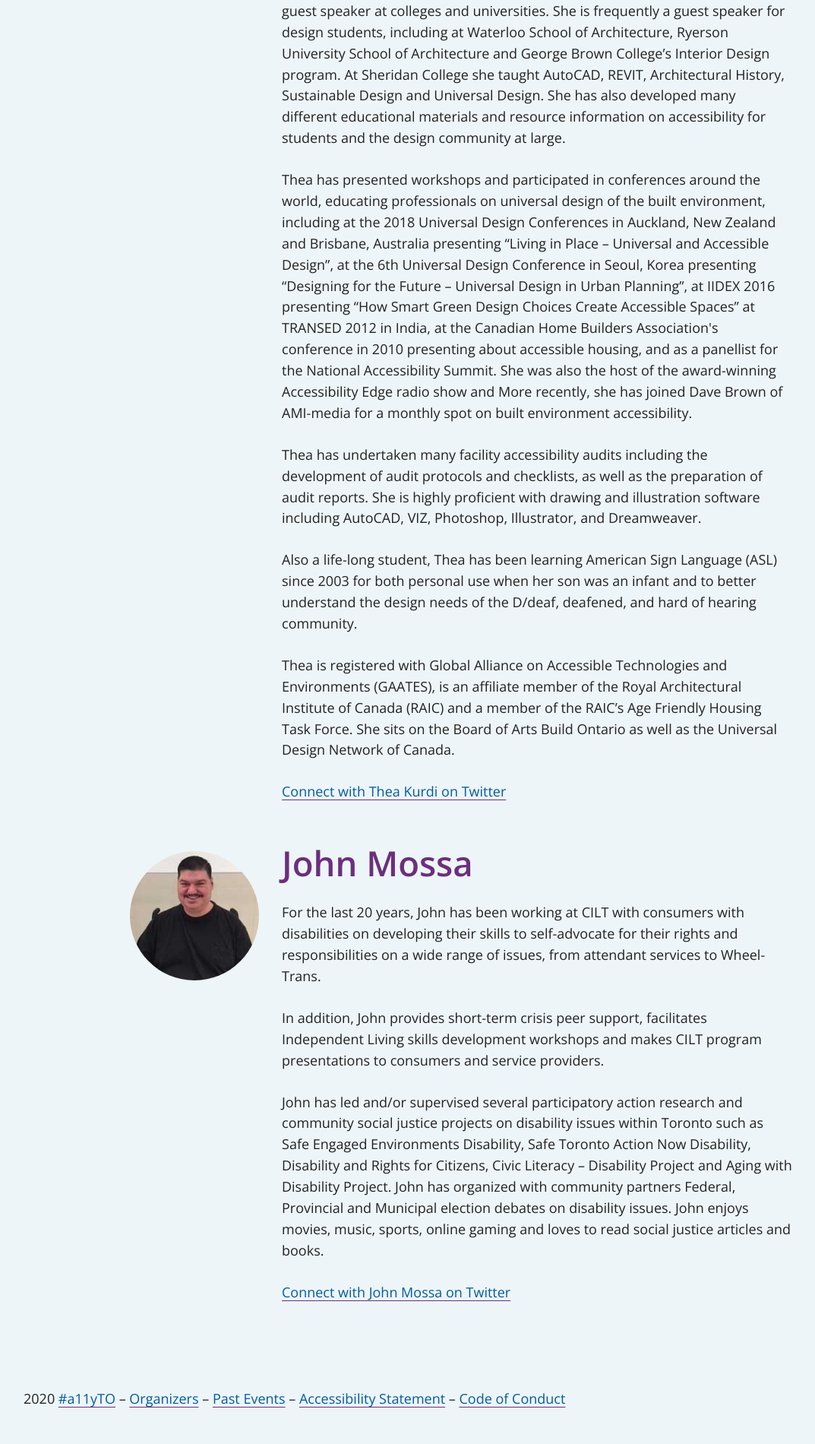
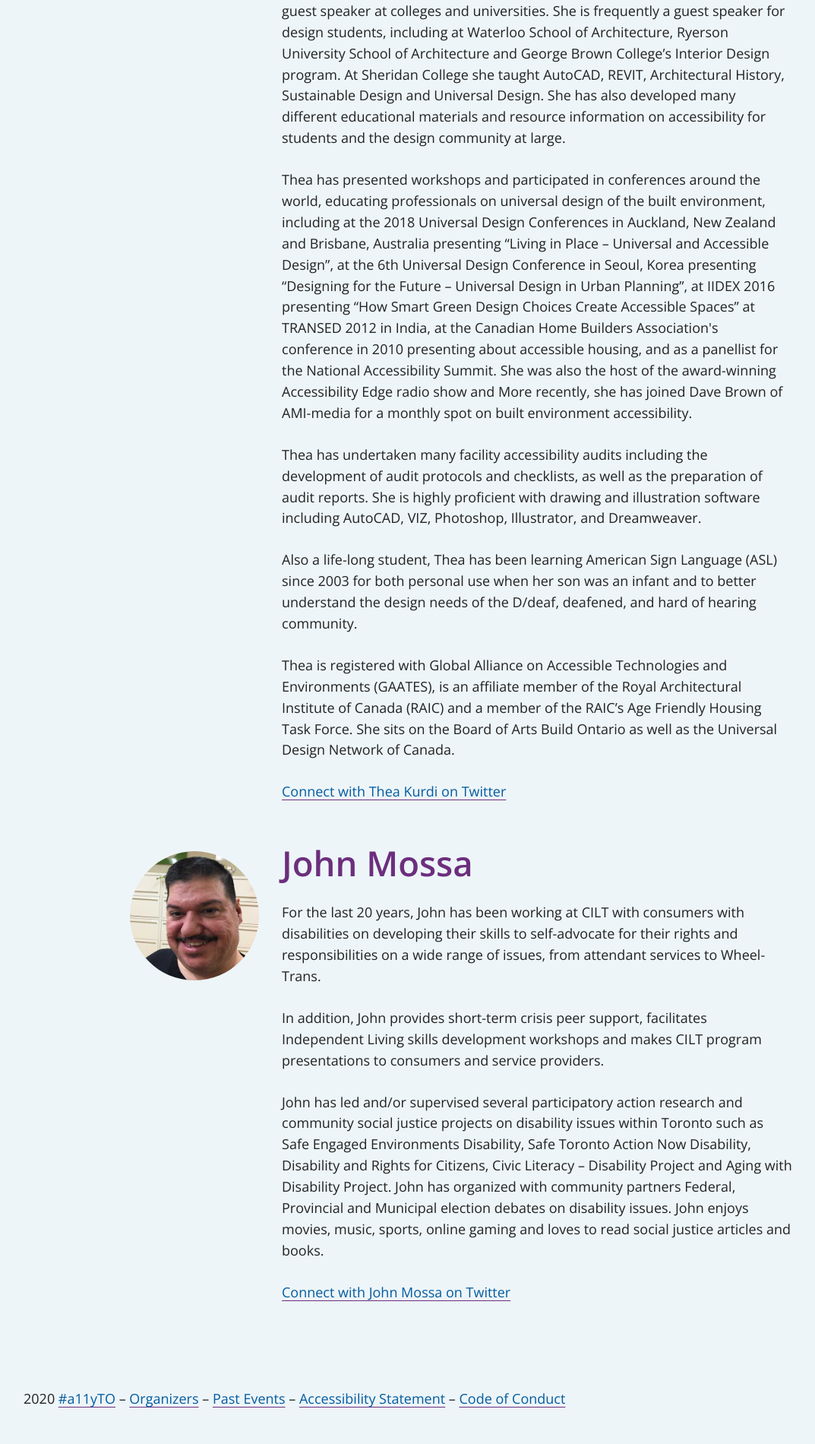
Before and after one commit to a11yTO/static-irl-site, a Jekyll site: the page built from speakers.html, in a window 1280 px wide. Shown: the part 2530-4430 px from the top of the page at 76% size, without its empty margins (33-1106 px from the left). Built offline with Jekyll 4.4.1, drawn with Linux system fonts in a browser that asks for light colours.

Commit message:
Update John's headshot

```diff
--- a/speakers.html
+++ b/speakers.html
@@ -58,7 +58,7 @@ description: For those looking for speakers of #a11yIRL 2019, please refer to th
 
 <section id="JohnMossa" class="speaker-detail clearfix">
   <h2 class="speaker">John Mossa</h2>
-  <img src="/assets/speakers/JohnMossa_192x192.jpg" alt="Headshot of John Mossa" />
+  <img src="/assets/speakers/JohnMossa_400x400.jpg" alt="Headshot of John Mossa" />
   <div class="speaker-bio">
     <p>For the last 20 years, John has been working at CILT with consumers with disabilities on developing their skills to self-advocate for their rights and responsibilities on a wide range of issues, from attendant services to Wheel-Trans.</p>
     <p>In addition, John provides short-term crisis peer support, facilitates Independent Living skills development workshops and makes CILT program presentations to consumers and service providers.</p>
```
Also changed, not shown: assets/speakers/JohnMossa_192x192.jpg (deleted), assets/speakers/JohnMossa_400x400.jpg (added).
